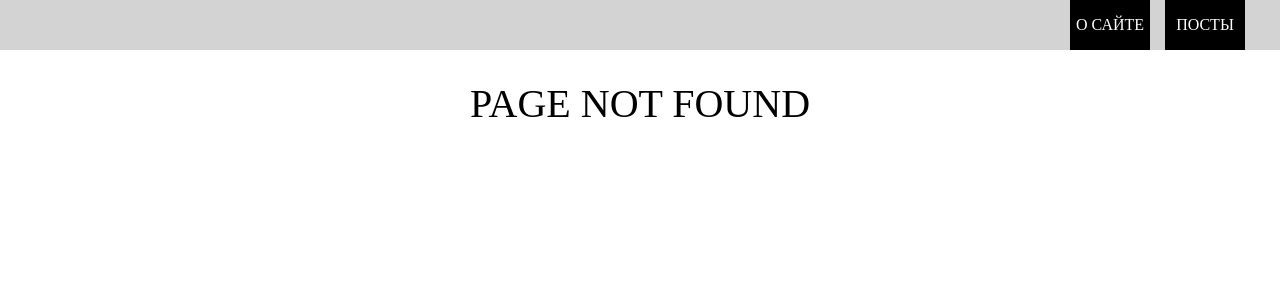
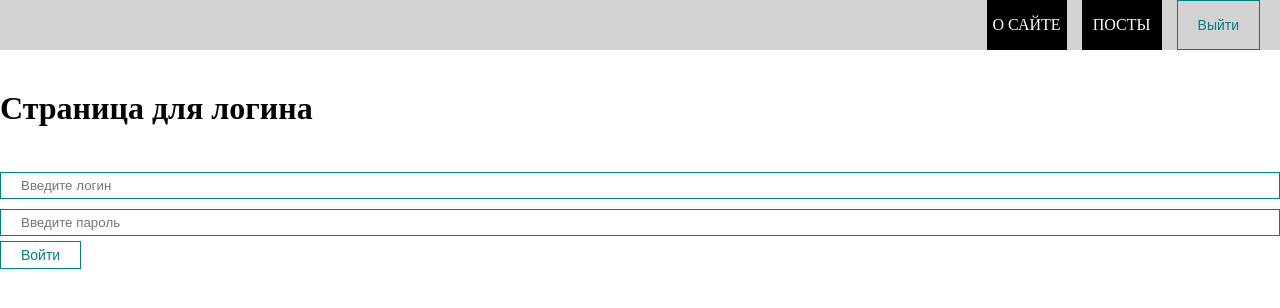
Before and after one commit to Vlad1slav1vanov/react-app, a React (Create React App) app: page /login in a window 1280 px wide. Before the commit this address led to /ErrorRedirect. Shown: the top 308 px of the page. Built offline with nearby package versions, Linux system fonts and the light colour scheme; the HTML template or start-up script is replaced by a standard one.

Commit message:
create auth

```diff
--- a/src/App.js
+++ b/src/App.js
@@ -2,13 +2,31 @@ import "./styles/App.css";
 import { BrowserRouter } from "react-router-dom";
 import Navbar from "./components/UI/Navbar/Navbar";
 import AppRouter from "./components/UI/AppRouter/AppRouter";
+import { AuthContext } from "./context";
+import { useEffect, useState } from "react";
 
 function App() {
+  const [isAuth, setIsAuth] = useState(false)
+  const [isLoading, setIsLoading] = useState(true)
+
+  useEffect(() => {
+    if (localStorage.getItem('auth')) {
+      setIsAuth(true)
+    }
+    setIsLoading(false)
+  }, [])
+
   return (
-    <BrowserRouter>
+    <AuthContext.Provider value={{
+      isAuth,
+      setIsAuth,
+      isLoading
+    }}>
+      <BrowserRouter>
       <Navbar/>
       <AppRouter/>
     </BrowserRouter>
+    </AuthContext.Provider>
   )
 }
 
--- a/src/components/UI/AppRouter/AppRouter.jsx
+++ b/src/components/UI/AppRouter/AppRouter.jsx
@@ -1,21 +1,33 @@
-import React from "react";
+import React, { useContext } from "react";
 import About from "../../../pages/About";
 import Posts from "../../../pages/Posts";
 import ErrorRedirect from "../../../pages/ErrorRedirect";
 import { Route, Routes, Navigate } from "react-router-dom";
 import Fullpost from "../../../pages/Fullpost";
+import Login from "../../../pages/Login";
+import { AuthContext } from "../../../context";
+import Loader from "../Loader/Loader";
 
 const AppRouter = () => {
+  const {isAuth, isLoading} = useContext(AuthContext)
+    if (isLoading) {
+      return <Loader/>
+    }
     return (
-      <div>
-        <Routes>
+      isAuth
+      ?
+      <Routes>
         <Route path="/About" element={<About/>}></Route>
-        <Route exact path="/Posts" element={<Posts/>}></Route>
-        <Route exact path="/Posts/:id" element={<Fullpost/>}></Route>
+        <Route exact path="/posts" element={<Posts/>}></Route>
+        <Route exact path="/posts/:id" element={<Fullpost/>}></Route>
         <Route path="/ErrorRedirect" element={<ErrorRedirect/>}></Route>
-        <Route path="*" element={<Navigate replace to="/ErrorRedirect"/>}/>
+        <Route path="/*" element={<Navigate replace to="/ErrorRedirect"/>}/>
       </Routes>
-      </div>
+      :
+      <Routes>
+        <Route exact path="/login" element={<Login/>}></Route>
+        <Route path="*" element={<Navigate replace to="/login"/>}/>
+      </Routes>
     )
 }
 
--- a/src/components/UI/Navbar/Navbar.jsx
+++ b/src/components/UI/Navbar/Navbar.jsx
@@ -1,7 +1,15 @@
-import React from "react";
+import React, { useContext } from "react";
 import { Link } from "react-router-dom";
+import { AuthContext } from "../../../context";
+import MyButton from "../Button/MyButton";
 
 const Navbar = () => {
+    const {isAuth, setIsAuth} = useContext(AuthContext);
+
+    const logout = () => {
+      setIsAuth(false);
+      localStorage.removeItem('auth')
+    }
     return (
     <div className="navBar">
       <div className="navBar__links">
@@ -11,6 +19,7 @@ const Navbar = () => {
         <Link className="navBar__item" to="/posts">
           Посты
         </Link>
+        <MyButton onClick={logout}>Выйти</MyButton>
       </div>
     </div>
     )
--- /dev/null
+++ b/src/context/index.js
@@ -0,0 +1,3 @@
+import { createContext } from "react";
+
+export const AuthContext = createContext(null)
--- a/src/pages/Fullpost.jsx
+++ b/src/pages/Fullpost.jsx
@@ -29,7 +29,7 @@ const Fullpost = () => {
             <h1>Cтраница поста с ID = {params.id}</h1>
             {isLoading
                 ? <Loader></Loader>
-                : <div><h2>{post.id}.{post.title}</h2><p>{post.body}</p></div>
+                : <div><h2>{post.title}</h2><p>{post.body}</p></div>
             }
             <h2>Комментарии к посту</h2>
             {
--- /dev/null
+++ b/src/pages/Login.jsx
@@ -0,0 +1,25 @@
+import React, { useContext } from "react";
+import MyButton from "../components/UI/Button/MyButton";
+import MyInput from "../components/UI/Input/MyInput";
+import { AuthContext } from "../context";
+
+const Login = () => {
+    const {isAuth, setIsAuth} = useContext(AuthContext);
+    const login = (event) => {
+        event.preventDefault();
+        setIsAuth(true)
+        localStorage.setItem('auth', 'true')
+    }
+    return (
+        <div>
+            <h1>Страница для логина</h1>
+            <form onSubmit={login}>
+                <MyInput type="text" placeholder="Введите логин"/>
+                <MyInput type="password" placeholder="Введите пароль"/>
+                <MyButton>Войти</MyButton>
+            </form>
+        </div>
+    )
+}
+
+export default Login;
```
